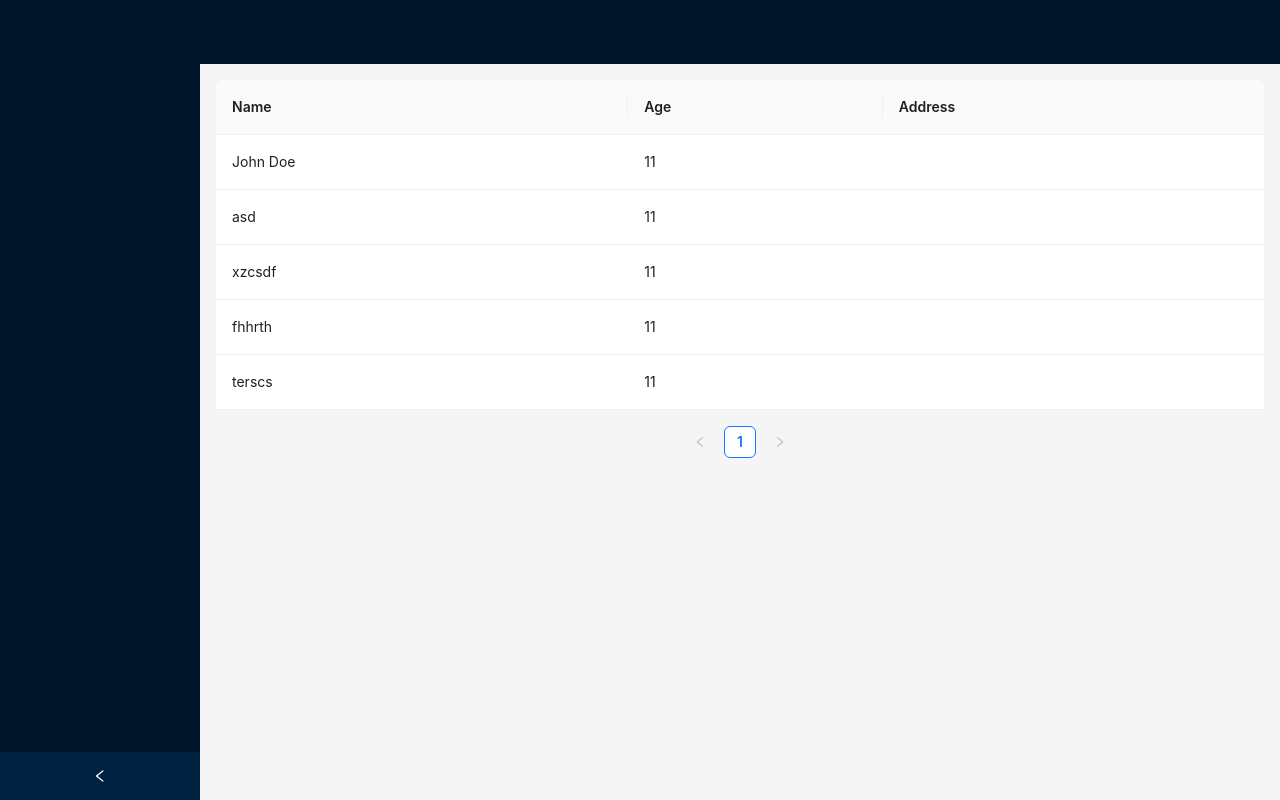
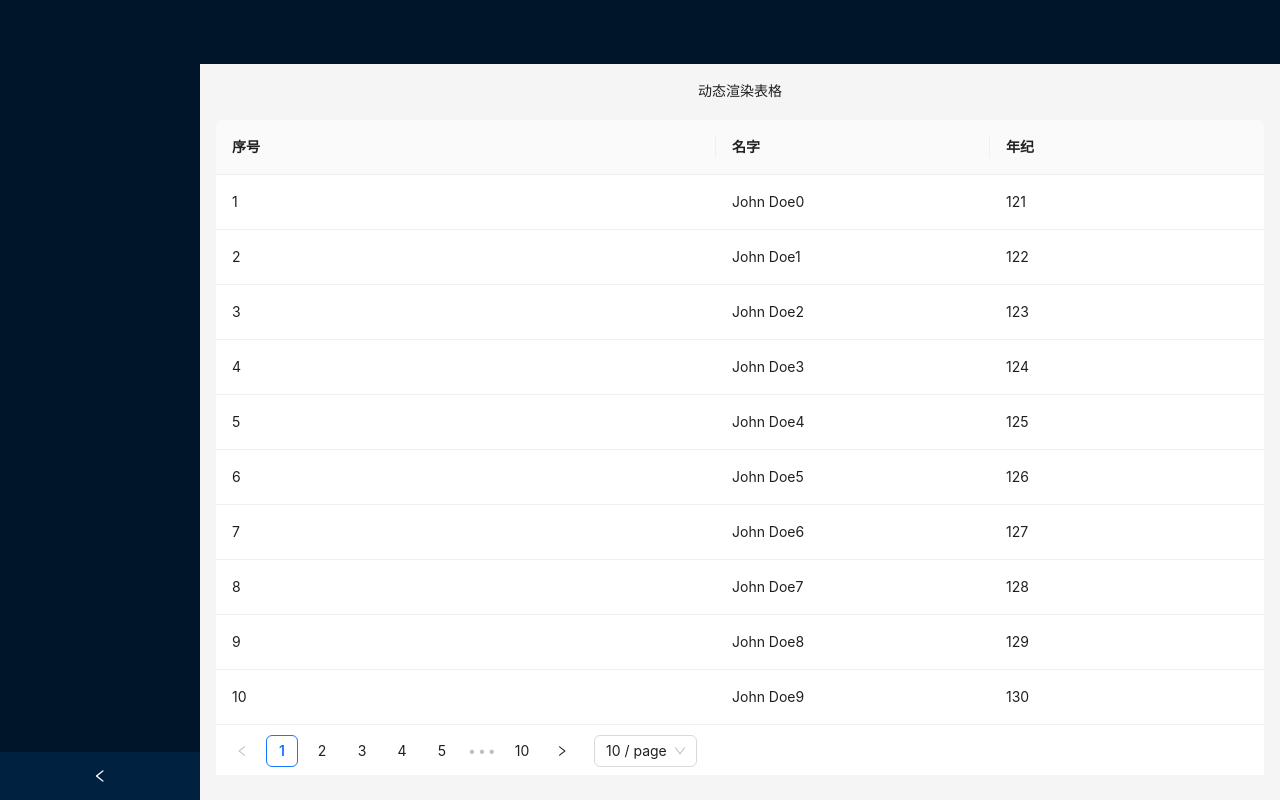
Before and after one commit to ake-five/react-manage, a React app: page /react-manage/layout/coms in a window 1280 px wide. Built offline with nearby package versions, Linux system fonts and the light colour scheme.

Commit message:
动态渲染表格

```diff
--- a/src/pages/coms/index.js
+++ b/src/pages/coms/index.js
@@ -1,12 +1,13 @@
 import React, { useState, useEffect } from 'react';
 import { Table, Pagination } from 'antd';
+import { Header } from 'antd/es/layout/layout';
 
 
 const About = () => {
     const [tableData, setTableData] = useState([]);
     const [columns, setColumns] = useState([]);
     const [currentPage, setCurrentPage] = useState(1);
-    const pageSize = 5;
+    const [pageSize, setPageSize] = useState(10);
 
     useEffect(() => {
         // 模拟从后端获取动态表头和数据的异步操作
@@ -14,49 +15,68 @@ const About = () => {
         const fetchDataFromBackend = async () => {
             // 模拟从后端获取的动态表头数据
             const dynamicColumns = [
-                { title: 'Name', dataIndex: 'name', key: 'name' },
-                { title: 'Age', dataIndex: 'age', key: 'age' },
-                { title: 'Address', dataIndex: 'address', key: 'address' },
+                { title: '序号', dataIndex: 'id', key: 'id', width: 500 },
+                { title: '名字', dataIndex: 'name', key: 'name' },
+                { title: '年纪', dataIndex: 'age', key: 'age' },
                 // Add more dynamic columns as needed
             ];
 
-            // 模拟从后端获取的数据
-            const dynamicData = [
-                { key: '1', id: 1, name: 'John Doe', age: 11 },
-                { key: '2', id: 2, name: 'asd', age: 11 },
-                { key: '3', id: 3, name: 'xzcsdf', age: 11 },
-                { key: '4', id: 4, name: 'fhhrth', age: 11 },
-                { key: '5', id: 4, name: 'terscs ', age: 11 },
-                // Add more dynamic data as needed
-            ];
+            // 生成100条数据的数组
+            const data = [];
+
+            for (let i = 0; i < 100; i++) {
+                data.push({
+                    key: `${i + 1}`,
+                    id: i + 1,
+                    name: 'John Doe' + i,
+                    age: 121 + i,
+                });
+            }
 
             setColumns(dynamicColumns);
-            setTableData(dynamicData);
+            setTableData(data);
         };
 
         fetchDataFromBackend();
     }, []);
 
-    const handlePageChange = (page) => {
+    const handlePageChange = (page, size) => {
         setCurrentPage(page);
+        setPageSize(size)
     };
+
+    const startIndex = (currentPage - 1) * pageSize;
+    const endIndex = startIndex + pageSize;
+    const paginatedData = tableData.slice(startIndex, endIndex);
 
     return (
         <div style={{ width: '100%', display: 'flex', flexDirection: 'column', alignItems: 'center' }}>
+            <div style={{ width: '100%', height: '40px', textAlign: 'center', linHeight: '40px' }}>
+                动态渲染表格
+            </div>
             <Table
                 style={{ width: '100%' }}
                 columns={columns}
-                dataSource={tableData.slice((currentPage - 1) * pageSize, currentPage * pageSize)}
+                dataSource={paginatedData}
                 pagination={false} // 禁用表格自带的分页器
+                scroll={{ y: 600 }}
+                summary={() => (
+                    <Table.Summary>
+                        <Table.Summary.Row>
+                            {/* <Table.Summary.Cell index={0}></Table.Summary.Cell>
+                            <Table.Summary.Cell index={1}></Table.Summary.Cell> */}
+                            <Pagination
+                                current={currentPage}
+                                pageSize={pageSize}
+                                total={tableData.length}
+                                onChange={handlePageChange}
+                                style={{ margin: '10px', textAlign: 'center' }}
+                            />
+                        </Table.Summary.Row>
+                    </Table.Summary>
+
+                )}
             />
-            <div style={{ marginTop: '16px' }}>
-                <Pagination
-                    current={currentPage}
-                    pageSize={pageSize}
-                    total={tableData.length}
-                    onChange={handlePageChange}
-                />
-            </div>
         </div>
     );
 };
```
